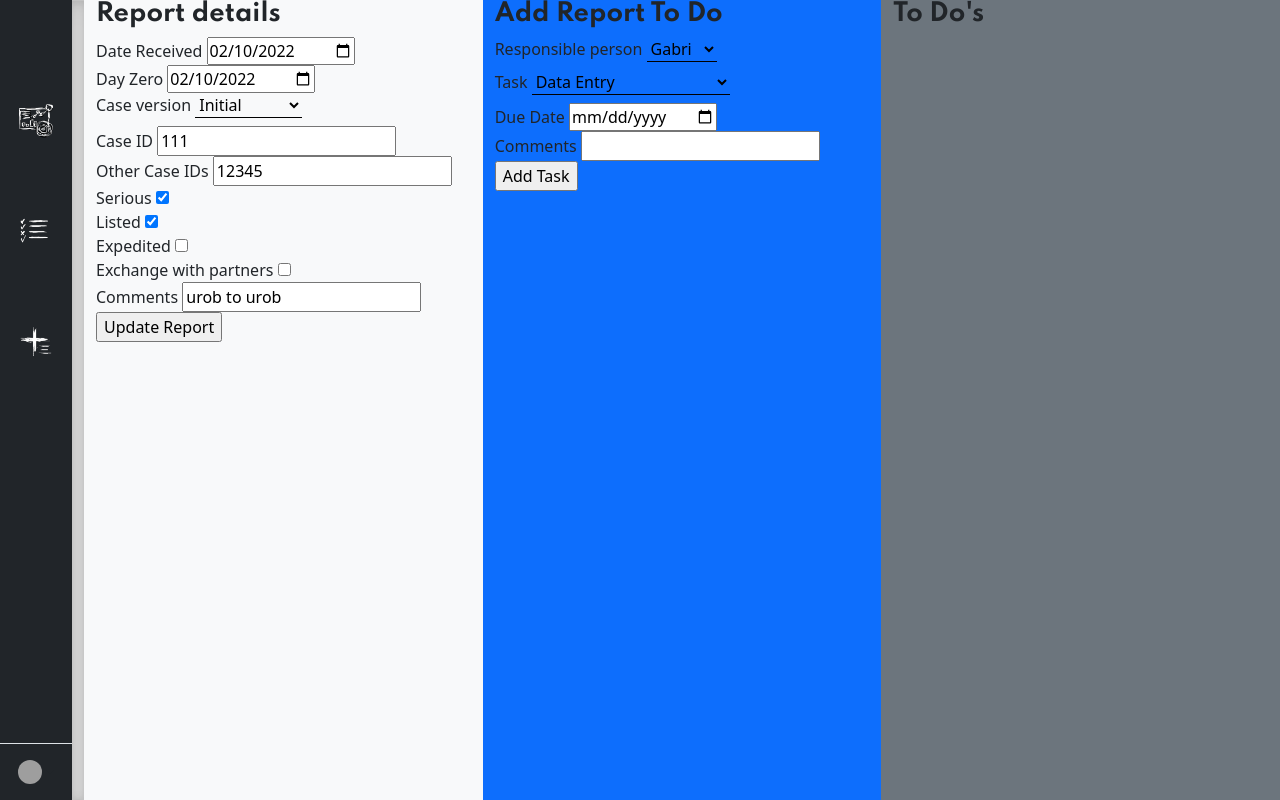
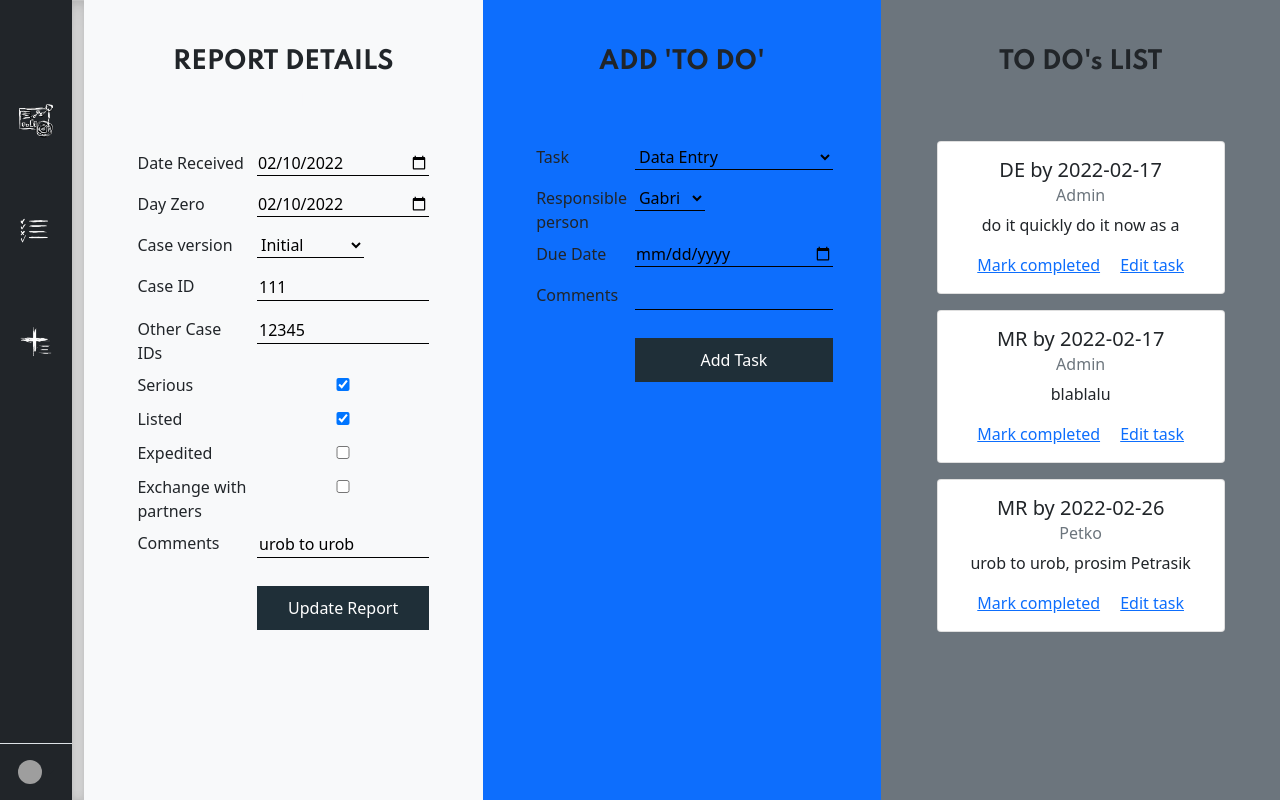
Before and after one commit to Cruds16/ReportTriager_CS50, a Flask app: page /report/1 in a window 1280 px wide. Run offline with Flask 2, Linux system fonts and the light colour scheme; a user stored in the database is signed in; data comes from the database, SQL or seed files in the repository; both versions use the stored data as it was after the commit; grey boxes are pictures that could not be loaded.

Commit message:
All tasks page created; edit task page created

```diff
--- a/forms.py
+++ b/forms.py
@@ -42,3 +42,14 @@ class AddTaskForm(FlaskForm):
     due_date = DateField("Due Date", validators=[DataRequired()])
     comments = StringField("Comments")
     submit = SubmitField("Add Task")
+
+
+class EditTaskForm(FlaskForm):
+    task_owner = SelectField("Responsible person", validators=[DataRequired()])
+    task_name = SelectField("Task", choices=[("DE", "Data Entry"), ("QC", "Quality Check"),
+                                             ("MR", "Medical Review"), ("Exp", "Submission to RA"),
+                                             ("Exc", "Exchange with Partners"), ("FIN", "Case Finalization")])
+    due_date = DateField("Due Date", validators=[DataRequired()])
+    completed = BooleanField("Completed")
+    comments = StringField("Comments")
+    submit = SubmitField("Edit Task")
--- a/main.py
+++ b/main.py
@@ -1,8 +1,9 @@
 from flask import Flask, render_template, request, redirect, flash
-from forms import RegisterUser, LoginUser, ReportForm, AddTaskForm
+from forms import RegisterUser, LoginUser, ReportForm, AddTaskForm, EditTaskForm
 from flask_sqlalchemy import SQLAlchemy
 from werkzeug.security import generate_password_hash, check_password_hash
 from flask_login import UserMixin, login_user, LoginManager, login_required, current_user, logout_user
+from sqlalchemy import desc
 
 # Configure Flask app
 app = Flask(__name__)
@@ -169,8 +170,13 @@ def report(id):
 
     report_task_form.task_owner.choices = user_choices
 
+    report_tasks = Task.query.filter_by(report_id=id).all()
+
     if request.method == "GET":
-        return render_template("report.html", form=report_details_form, new_task=report_task_form)
+        return render_template("report.html", form=report_details_form,
+                               new_task=report_task_form,
+                               report_tasks=report_tasks,
+                               report_id=id)
     else:
         if report_details_form.validate_on_submit():
             report.date_received = report_details_form.date_received.data
@@ -195,11 +201,82 @@ def report(id):
 
 
 @app.route("/logout")
+@login_required
 def logout():
     logout_user()
     return redirect("/")
 
 
+@app.route("/delete_task/<task_id>")
+@login_required
+def delete_task(task_id):
+    task_to_delete = Task.query.filter_by(id=task_id).first()
+    print(task_to_delete)
+    db.session.delete(task_to_delete)
+    db.session.commit()
+    return redirect("/task_list")
+
+
+@app.route("/complete_task/<task_id>")
+@login_required
+def complete_task(task_id):
+    completed_task = Task.query.filter_by(id=task_id).first()
+    completed_task.completed = True
+    db.session.commit()
+    return redirect(request.referrer)
+
+
+@app.route("/delete_report/<report_id>")
+@login_required
+def delete_report(report_id):
+    report_to_delete = Report.query.filter_by(id=report_id).first()
+    db.session.delete(report_to_delete)
+    db.session.commit()
+    return redirect("/dashboard")
+
+
+@app.route("/task_list")
+@login_required
+def task_list():
+    your_tasks = Task.query.filter_by(taskowner_id=current_user.id).all()
+    all_tasks = Task.query.order_by("completed").all()
+    return render_template("task_list.html", your_tasks=your_tasks, all_tasks=all_tasks)
+
+
+@app.route("/task/<task_id>", methods=["GET", "POST"])
+@login_required
+def edit_task(task_id):
+    task_to_edit = Task.query.filter_by(id=task_id).first()
+
+    # prepares list of choices for taskowner SelectField
+    user_list = User.query.all()
+    user_choices = [(user.id, user.username) for user in user_list]
+    # Order user_list with the current taskowner at first place
+    # - allows accurate pre-population of the field in the flaskform
+    select_prep_index = user_choices.index((task_to_edit.taskowner_id, task_to_edit.taskowner.username))
+    user_choices[0], user_choices[select_prep_index] = user_choices[select_prep_index], user_choices[0]
+
+    edit_task_form = EditTaskForm(task_name=task_to_edit.task_name,
+                                  due_date=task_to_edit.due_date,
+                                  comments=task_to_edit.comments,
+                                  completed=task_to_edit.completed)
+
+    edit_task_form.task_owner.choices = user_choices
+
+    if request.method == "GET":
+        return render_template("task.html", form=edit_task_form, task=task_to_edit)
+    else:
+        if edit_task_form.validate_on_submit():
+            task_to_edit.task_name = edit_task_form.task_name.data
+            task_to_edit.taskowner_id = edit_task_form.task_owner.data
+            task_to_edit.due_date = edit_task_form.due_date.data
+            task_to_edit.comments = edit_task_form.comments.data
+            task_to_edit.completed = edit_task_form.completed.data
+            db.session.commit()
+
+        return redirect("/task_list")
+
+
 if __name__ == "__main__":
 
     app.run(debug=True)
--- a/static/css/dashboard_style.css
+++ b/static/css/dashboard_style.css
@@ -104,6 +104,7 @@ h2 {
   background: transparent;
   border: none;
   border-bottom: 1px solid #000;
+  width: auto !important;
 }
 
 .new-report-page form input[type=submit] {
@@ -115,3 +116,49 @@ h2 {
   border: solid;
   border: 1px;
 }
+
+.report-details form input, select{
+  margin-bottom: 0.5rem;
+  background: transparent;
+  border: none;
+  border-bottom: 1px solid #000;
+  width: 100%;
+}
+
+.report-details form input[type=submit] {
+  margin-top: 0.75rem;
+  padding: 10px;
+  background: solid;
+  background-color: #1F2F38;
+  color: #FFF;
+  border: solid;
+  border: 1px;
+}
+
+.table-new-report {
+  padding: 20px;
+}
+
+.todo-card {
+  text-align: center;
+  margin-bottom: 1rem !important;
+}
+
+.report-details h2 {
+  margin: 3rem auto 4rem auto;
+  text-align: center;
+}
+
+.delete-report {
+  text-align: center;
+  margin: 2rem auto;
+}
+
+.delete-report h2{
+  margin: 3rem auto 0rem auto !important;
+}
+
+.center {
+  margin: auto;
+  width: 80%;
+}
--- a/static/css/styles.css
+++ b/static/css/styles.css
@@ -53,6 +53,6 @@ body {
 
 .flash-message {
     padding-top: 2rem;
-    color: tomato;
+    color: #73B0CA;
     text-align: center;
 }
--- a/templates/report.html
+++ b/templates/report.html
@@ -15,7 +15,7 @@
     <link rel="preconnect" href="https://fonts.googleapis.com">
     <link rel="preconnect" href="https://fonts.gstatic.com" crossorigin>
     <link href="https://fonts.googleapis.com/css2?family=PT+Sans:wght@400;700&family=Spartan:wght@600;700;900&family=Titillium+Web:wght@400;600;900&display=swap" rel="stylesheet">
-    <title>Dashboard</title>
+    <title>Report details</title>
 </head>
 <body>
     <main>
@@ -27,12 +27,12 @@
         </a>
         <ul class="nav nav-pills nav-flush flex-column mb-auto text-center">
           <li class="nav-item">
-            <a href="{{ url_for('dashboard') }}" class="nav-link py-3" title="" data-bs-toggle="tooltip" data-bs-placement="right" data-bs-original-title="Home">
+            <a href="{{ url_for('dashboard') }}" class="nav-link py-3" title="Dashboard" data-bs-toggle="tooltip" data-bs-placement="right" data-bs-original-title="Home">
               <img class="bi" width="34" height="34" src="/static/images/dashboard1.png" alt="Dashboard"></img>
             </a>
           </li>
           <li class="nav-item">
-            <a href="#" class="nav-link py-3" title="" data-bs-toggle="tooltip" data-bs-placement="right" data-bs-original-title="Task list">
+            <a href="{{ url_for('task_list') }}" class="nav-link py-3" title="Task List" data-bs-toggle="tooltip" data-bs-placement="right" data-bs-original-title="Task list">
                 <img class="bi" width="34" height="34" src="/static/images/task_list.png" alt="Task List"></img>
             </a>
           </li>
@@ -49,76 +49,118 @@
           <ul class="dropdown-menu text-small shadow" aria-labelledby="dropdownUser3">
             <li><a class="dropdown-item" href="#">Account Settings</a></li>
             <li><hr class="dropdown-divider"></li>
-            <li><a class="dropdown-item" href="#">Sign out</a></li>
+            <li><a class="dropdown-item" href="{{ url_for('logout') }}">Sign out</a></li>
           </ul>
         </div>
       </div>
       <div class="b-example-divider"></div>
 
-      <div class="container-fluid p-0" >
+      <div class="container-fluid p-0 report-details">
         <div class="row w-100 h-100 m-0">
-            <div class="col-4 bg-light">
-                <h2>Report details</h2>
-                <form class="form form-horizontal" method="post" role="form">
+            <div class="col-lg-4 col-md-6 col-sm-12 bg-light">
+              <div class="delete-report">
+              <h2>REPORT DETAILS</h2>
+              <a href="{{ url_for('delete_report', report_id=report_id) }}" class="btn btn-outline-light">Delete report</a>
+              </div>
+
+                <form class="form form-horizontal center" method="post" role="form">
                   {{ form.hidden_tag() }}
                   {{ form.csrf_token }}
-                  {{ form.date_received.label }}
-                  {{ form.date_received }}
-                  <br>
-                  {{ form.day_zero.label }}
-                  {{ form.day_zero }}
-                  <br>
-                  {{ form.case_version.label }}
-                  {{ form.case_version }}
-                  <br>
-                  {{ form.case_id.label }}
-                  {{ form.case_id }}
-                  <br>
-                  {{ form.other_case_id.label }}
-                  {{ form.other_case_id }}
-                  <br>
-                  {{ form.serious.label }}
-                  {{ form.serious }}
-                  <br>
-                  {{ form.listed.label }}
-                  {{ form.listed }}
-                  <br>
-                  {{ form.expedited.label }}
-                  {{ form.expedited }}
-                  <br>
-                  {{ form.exchange.label }}
-                  {{ form.exchange }}
-                  <br>
-                  {{ form.comments.label }}
-                  {{ form.comments }}
-                  <br>
-                  {{ form.submit }}
-                </form>
-            </div>
-            <div class="col-4 bg-primary">
-                <h2>Add Report To Do</h2>
-                <form class="form form-horizontal" method="post" role="form">
-                  {{ new_task.hidden_tag() }}
-                  {{ new_task.csrf_token }}
-
-                  {{ new_task.task_owner.label }}
-                  {{ new_task.task_owner }}
-                  <br>
-                  {{ new_task.task_name.label }}
-                  {{ new_task.task_name }}
-                  <br>
-                  {{ new_task.due_date.label }}
-                  {{ new_task.due_date }}
-                  <br>
-                  {{ new_task.comments.label }}
-                  {{ new_task.comments }}
-                  <br>
-                  {{ new_task.submit }}
+                  <table class="table table-borderless table-sm">
+                  <tr>
+                    <td>{{ form.date_received.label }}</td>
+                    <td>{{ form.date_received }}</tr></td>
+                  <tr>
+                    <td>{{ form.day_zero.label }}</td>
+                    <td>{{ form.day_zero }}</td>
+                  </tr>
+                  <tr>
+                    <td>{{ form.case_version.label }}</td>
+                    <td>{{ form.case_version }}</td>
+                  </tr>
+                  <tr>
+                    <td>{{ form.case_id.label }}</td>
+                    <td>{{ form.case_id }}</td>
+                  </tr>
+                  <tr>
+                    <td>{{ form.other_case_id.label }}</td>
+                    <td>{{ form.other_case_id }}</td>
+                  </tr>
+                  <tr>
+                    <td>{{ form.serious.label }}</td>
+                    <td>{{ form.serious }}</td>
+                  </tr>
+                  <tr>
+                    <td>{{ form.listed.label }}</td>
+                    <td>{{ form.listed }}</td>
+                  </tr>
+                  <tr>
+                    <td>{{ form.expedited.label }}</td>
+                    <td>{{ form.expedited }}</td>
+                  </tr>
+                  <tr>
+                    <td>{{ form.exchange.label }}</td>
+                    <td>{{ form.exchange }}</td>
+                  </tr>
+                  <tr>
+                    <td>{{ form.comments.label }}</td>
+                    <td>{{ form.comments }}</td>
+                  </tr>
+                  <tr>
+                    <td></td>
+                    <td>{{ form.submit }}</td>
+                  </tr>
+                </table>
                 </form>
 
             </div>
-            <div class="col-4 bg-secondary">
-              <h2>To Do's</h2>
+            <div class="col-lg-4 col-md-6 col-sm-12 bg-primary">
+                <h2>ADD 'TO DO'</h2>
+
+                <form class="form form-horizontal center" method="post" role="form">
+                  {{ new_task.hidden_tag() }}
+                  {{ new_task.csrf_token }}
+                  <table class="table table-borderless table-sm">
+                    <tr>
+                      <td>{{ new_task.task_name.label }}</td>
+                      <td>{{ new_task.task_name }}</td>
+                    </tr>
+                    <tr>
+                      <td>{{ new_task.task_owner.label }} </td>
+                      <td>{{ new_task.task_owner }}</td>
+                    </tr>
+                    <tr>
+                      <td>{{ new_task.due_date.label }}</td>
+                      <td>{{ new_task.due_date }}</td>
+                    </tr>
+                    <tr>
+                      <td>{{ new_task.comments.label }}</td>
+                      <td>{{ new_task.comments }}</td>
+                    </tr>
+                    <tr>
+                      <td></td>
+                      <td>{{ new_task.submit }}</td>
+                    </tr>
+                  </table>
+                  </form>
+
+
+            </div>
+
+            <div class="col-lg-4 col-md-12 col-sm-12 bg-secondary">
+              <h2>TO DO's LIST</h2>
+
+              {% for task in report_tasks %}
+              <div class="card todo-card center" style="width: 18rem;">
+                <div class="card-body">
+                  <h5 class="card-title">{{ task.task_name }} by {{ task.due_date }}</h5>
+                  <h6 class="card-subtitle mb-2 text-muted">{{ task.taskowner.username }}</h6>
+                  <p class="card-text">{{ task.comments }}</p>
+                  <a href="{{ url_for('complete_task', task_id=task.id) }}" class="card-link">Mark completed</a>
+                  <a href="{{ url_for('edit_task', task_id=task.id) }}" class="card-link">Edit task</a>
+                </div>
+              </div>
+              {% endfor %}
           </div>
         </div>
       </div>
```
Also changed, not shown: templates/dashboard.html (+5 -5 lines), templates/new_report.html (+5 -4 lines), triager.db.
